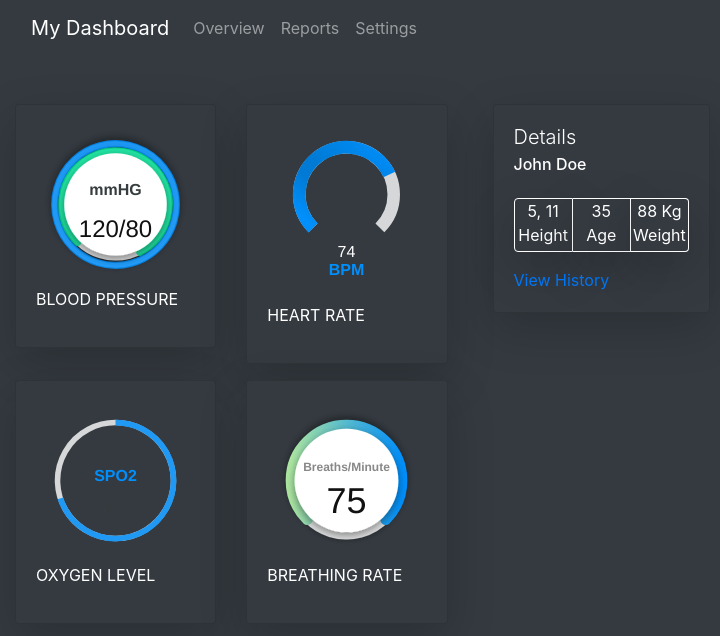
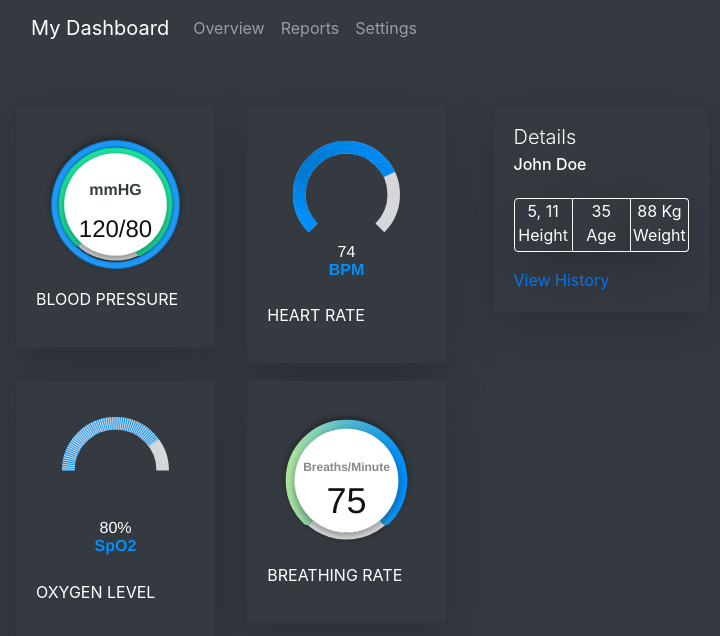
Before and after one commit to gondiski/Health-Dashboard, a React (Create React App) app: page / in a window 1280 px wide. Shown: the top 636 px of the page, without its empty margins (85-805 px from the left). Built offline with nearby package versions, Linux system fonts and the light colour scheme.

Commit message:
Fixes for the view of oxygen levels

```diff
--- a/src/components/sections/OxygenLevel.js
+++ b/src/components/sections/OxygenLevel.js
@@ -9,21 +9,50 @@ class OxygenLevel extends Component {
 
         this.state = {
 
-            series: [70],
+            series: [80],
             options: {
                 chart: {
-                    height: 350,
+                    height: 200,
                     type: 'radialBar',
+                    offsetY: -10
                 },
                 plotOptions: {
                     radialBar: {
-                        hollow: {
-                            size: '70%',
-                            color: 'white'
+                        startAngle: -90,
+                        endAngle: 90,
+                        dataLabels: {
+                            name: {
+                                fontSize: '16px',
+                                color: undefined,
+                                offsetY: 80
+                            },
+                            value: {
+                                offsetY: 46,
+                                fontSize: '16px',
+                                color: '#ffffff',
+                                formatter: function(val) {
+                                    return val + "%";
+                                }
+                            }
                         }
+                    }
+                },
+                fill: {
+                    type: 'gradient',
+                    gradient: {
+                        shade: 'light',
+                        shadeIntensity: 0.15,
+                        inverseColors: false,
+                        opacityFrom: 1,
+                        opacityTo: 1,
+                        stops: [0, 50, 65, 91]
                     },
                 },
-                labels: ['SPO2'],
+                stroke: {
+                    dashArray: 1,
+                    colors: ['red', 'yellow', 'green']
+                },
+                labels: ['SpO2'],
             },
 
 
@@ -43,7 +72,7 @@ class OxygenLevel extends Component {
             ReactApexChart options = { this.state.options }
             series = { this.state.series }
             type = "radialBar"
-            height = { 200 }
+            height = { 180 }
             /> < /
             div > <
             p className = "text-uppercase" >
```
